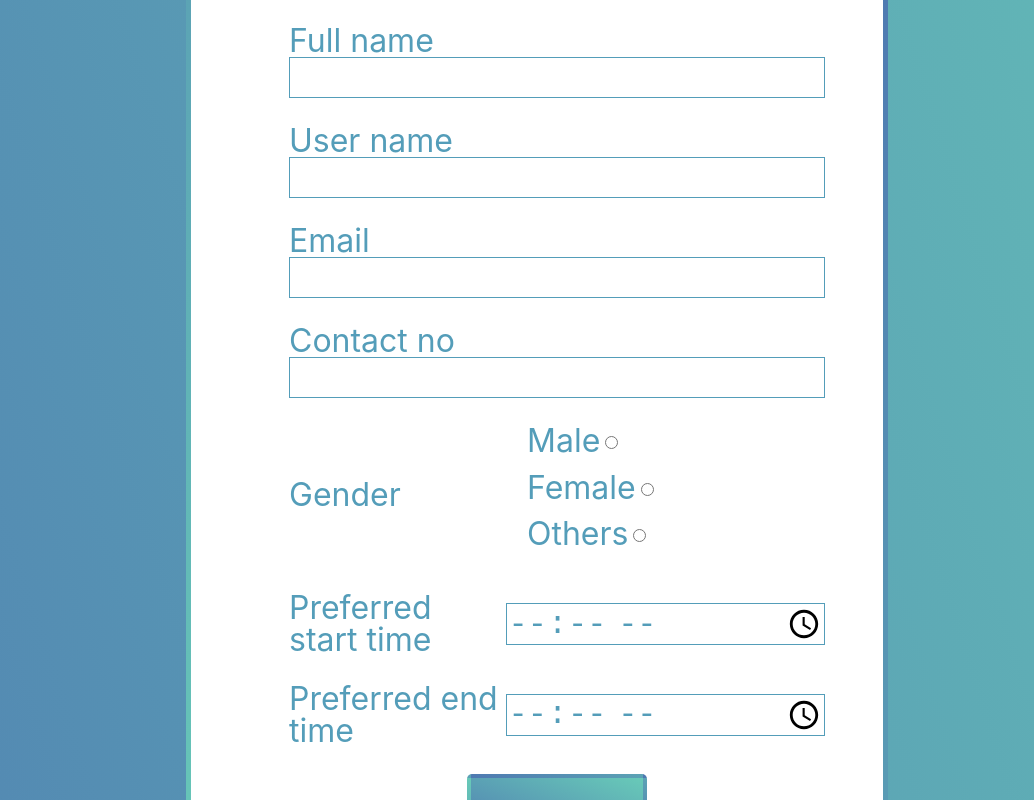
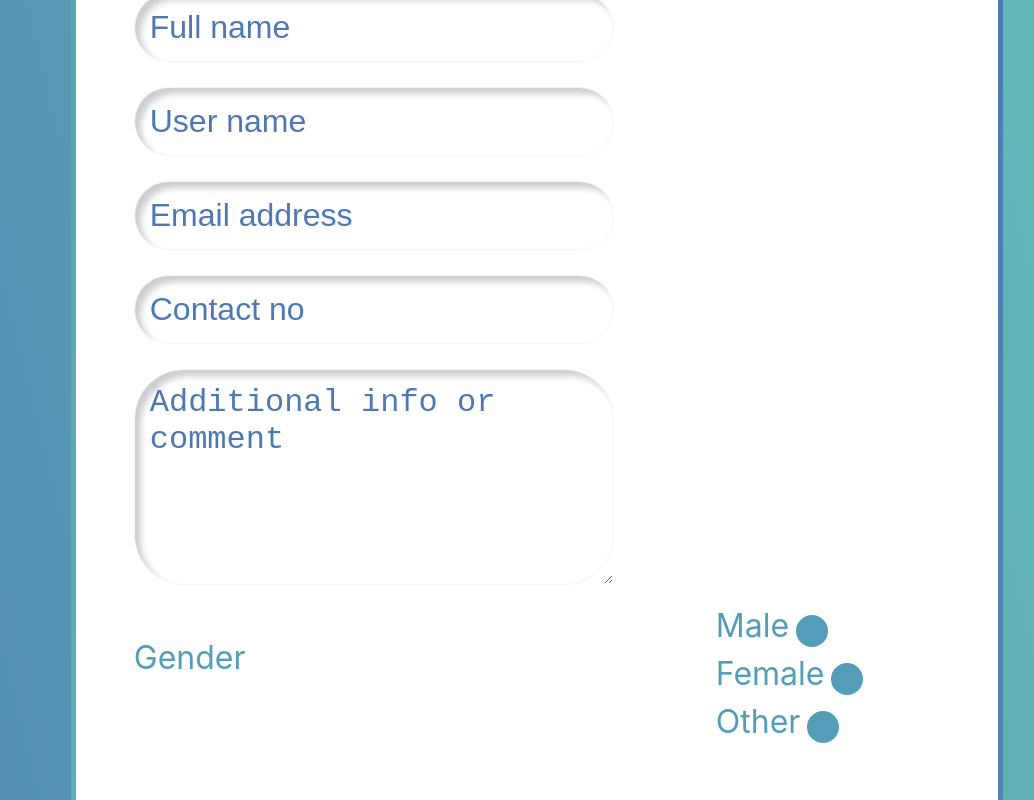
Before and after one commit to TITHI1244/G2E-volunteers, a React (Create React App) app in the folder i-volunteer/: page / in a window 1280 px wide. Shown: the part 1680-2480 px from the top of the page, without its empty margins (103-1137 px from the left). Built offline with nearby package versions, Linux system fonts and the light colour scheme.

Commit message:
added skills field, and map(with bug)

```diff
--- a/i-volunteer/package.json
+++ b/i-volunteer/package.json
@@ -6,6 +6,7 @@
     "@testing-library/jest-dom": "^5.13.0",
     "@testing-library/react": "^11.2.7",
     "@testing-library/user-event": "^12.8.3",
+    "google-maps-react": "^2.0.6",
     "react": "^17.0.2",
     "react-dom": "^17.0.2",
     "react-router-dom": "^5.2.0",
--- a/i-volunteer/src/App.css
+++ b/i-volunteer/src/App.css
@@ -130,10 +130,10 @@ nav ul li a:hover {
 }
 
 .event-section p {
-  font-size: 2rem;
+  font-size: 1.5rem;
   line-height: 3.5rem;
-  text-align: center;
-  font-weight: bold;
+  /* text-align: ; */
+  text-shadow: 2px 2px 8px #000;
 }
 
 .event-button {
@@ -151,7 +151,7 @@ nav ul li a:hover {
   margin: auto 5%;
 }
 
-.registration-section h1, .contact-section h3 {
+.registration-section h1, .contact-header {
   font-size: 4rem;
   text-align: center;
   text-transform: uppercase;
@@ -163,42 +163,123 @@ nav ul li a:hover {
   text-transform: capitalize;
 }
 
-.registration-form input, .contact-form input, textarea {
+.registration-flex {
+  display: flex;
+  flex-wrap: wrap;
+  justify-content: space-between;
+}
+
+.registration-info {
+  flex-grow: 0.5;
+}
+
+.registration-info div {
+  margin-bottom: 8%;
+}
+
+.gender-div {
+  display: flex;
+  justify-content: space-between;
+}
+
+.registration-form {
+  width: 80%;
+}
+
+.registration-form input, .registration-form textarea {
+  margin-bottom: 5%;
+}
+
+.registration-form input, .registration-form textarea {
+  display: block;
+  width: 90%;
   font-size: 2rem;
   color: #549db9;
-  border: 1px solid #549db9;
+  border-radius: 8px;
+  padding: 3%;
+  border: 1px solid rgb(203, 206, 209, 0.2);
   outline: none;
+  transition: 0.1s ease;
+  border-radius: 50px;
+  box-shadow: inset 6px 6px 6px #cbced1, inset -6px -6px 6px white;
 }
 
-.registration-form li, .contact-form li {
-  display: flex;
-  flex-wrap: wrap;
-  align-items: center;
-  font-size: 2rem;
-  margin-bottom: 5%;
+.registration-form input::placeholder, .registration-form textarea::placeholder {
+  color: #4e78b1;
+}
+
+.registration-form input:hover, .registration-form textarea:hover {
+  border: 1px solid transparent;
+  border-image: linear-gradient(to right top, #68cab8 0%, #4e78b1 100%);
+  border-image-slice: 1;
 }
 
 .gender-input {
   display: flex;
+  flex-direction: column;
   flex-wrap: wrap;
-  align-items: center;
   font-size: 2rem;
   justify-content: space-between;
 }
 
-.registration-form > li > label,
-.registration-form li p, .contact-form > li > label {
-  flex: 1 0 120px;
-  max-width: 220px;
+.gender-input label {
+  display: block;
+  position: relative;
+  margin-bottom: 1rem;
+  cursor: pointer;
+  user-select: none;
 }
 
-.registration-form > li > label + *,
-.gender-input, .contact-form > li > label + * {
-  flex: 1 0 220px;
+.gender-input input {
+  position: absolute;
+  top: 15px;
+  opacity: 0;
+  cursor: pointer;
 }
 
-.gender-input li {
-  width: 150px;
+.checkbox {
+  position: absolute;
+  top: 5px;
+  margin-left: 6%;
+  height: 1em;
+  width: 1em;
+  background-color: #549db9;
+  border-radius: 50%;
+}
+
+.gender-input:hover input ~ .checkbox {
+  background-color: gray;
+}
+
+.gender-input label input:checked ~ .checkbox {
+  background-color: #549db9;
+}
+
+.checkbox:after {
+  content: "";
+  position: absolute;
+  display: none;
+  top: 8px;
+	left: 8px;
+	width: 1rem;
+	height: 1rem;
+	border-radius: 50%;
+	background: white;
+}
+
+.gender-input label input:checked ~ .checkbox:after {
+  display: block;
+}
+
+.skills {
+  padding: 100px;
+  display: flex;
+  flex-direction: column;
+  color: #000;
+}
+
+input[type=checkbox] {
+  width: 5%;
 }
 
 .form-button {
@@ -206,6 +287,10 @@ nav ul li a:hover {
   justify-content: center;
   text-transform: uppercase;
   letter-spacing: .09em;
+}
+
+.required-field {
+  color: red;
 }
 
 .modal-container {
@@ -216,6 +301,7 @@ nav ul li a:hover {
   padding-top: 15%;
   margin-left: 20%;
 }
+
 .thanks-modal {
   z-index: 1;
   width: 80%;
@@ -245,13 +331,27 @@ nav ul li a:hover {
   cursor: pointer;
 }
 
+.contact {
+  display: grid;
+  grid-template-columns: 45% 55%;
+  justify-content: space-around;
+}
+
+.contact div:first-of-type {
+  padding-right: 5%;
+  border-right: 1px solid rgb(255, 255, 255, 0.1);
+}
+
 .contact-info {
   text-align: center;
+  margin-top: 15%;
 }
 
 .contact-info li {
   list-style-type: none;
   font-size: 1.5rem;
+  line-height: 5rem;
+  font-style: italic;
 }
 
 .contact-info li:first-of-type {
@@ -259,10 +359,39 @@ nav ul li a:hover {
   font-weight: bold;
 }
 
-.contact-section h2 {
-  font-size: 3rem;
+.contact h2 {
+  font-size: 2rem;
   text-transform: capitalize;
   text-align: center;
+}
+
+.contact-form {
+  width: 80%;
+  margin: auto;
+}
+
+.contact-form input, .contact-form textarea {
+  display: block;
+  color: #549db9;
+  margin: 1em auto;
+  padding: 1em;
+  width: 80%;
+  border-radius: 8px;
+  border-style: none;
+  border: 1px solid #549db9;
+  transition: 0.1s ease;
+  outline: none;
+}
+
+.contact-form input:hover, .contact-form textarea:hover {
+  border: 1px solid transparent;
+  border-image: linear-gradient(to right top, #68cab8 0%, #4e78b1 100%);
+  border-image-slice: 1;
+}
+
+.contact-form .form-button button {
+  font-size: 1rem;
+  padding: 0.7em;
 }
 
 .cards-container {
@@ -299,8 +428,18 @@ nav ul li a:hover {
   font-weight: 600;
 }
 
+.card-null {
+  text-align: center;
+}
+
+.map {
+  width: "500px";
+  height: "500px";
+}
+
 footer {
   background-color: #303d4e;
+  margin-top: 5%;
   padding-top: 2%;
   padding-bottom: 2%;
   text-align: center;
--- a/i-volunteer/src/App.js
+++ b/i-volunteer/src/App.js
@@ -12,8 +12,8 @@ import About from './Components/About';
 
 function App() {
   const [shifts, setShifts] = useState([]);
-  const addNewShift = (fullName, userName, email, contact, gender, startTime, endTime) => {
-    const newShift = {fullName, userName, email, contact, gender, startTime, endTime};
+  const addNewShift = (fullName, userName, email, contact, gender, startTime, endTime, skills) => {
+    const newShift = {fullName, userName, email, contact, gender, startTime, endTime, skills};
     setShifts([...shifts, newShift]);
 }
   return (
--- a/i-volunteer/src/Components/Contact.js
+++ b/i-volunteer/src/Components/Contact.js
@@ -3,16 +3,22 @@ import ContactForm from './ContactForm';
 
 export default function Contact() {
     return (
-        <div className="contact-section" data-index="2">
-            <h3>We'd love to hear from you!</h3>
-            <h2>Contact us directly 👇</h2>
+        <>
+        <h3 className="contact-header">I'd love to hear from you!</h3>
+        <div className="contact">
+            <div>
+                <h2>Contact me directly 👇</h2>
                 <ul className="contact-info">
                     <li>TITHI KUNDU</li>
                     <li>tithi124410@gmail.com</li>
                     <li>+45 91 62 76 55</li>
                 </ul>
-            <h2>Or via this form 👇</h2>
+            </div>
+            <div>
+                <h2>Contact Form</h2>
                 <ContactForm />
             </div>
+        </div>
+        </>
     )
 }
--- a/i-volunteer/src/Components/ContactForm.js
+++ b/i-volunteer/src/Components/ContactForm.js
@@ -19,26 +19,12 @@ Query: ${query}`);
     }
     return (
         <form className="contact-form" onSubmit={handleSubmit} method="POST">
-            <ul>
-                <li>
-                    <label htmlFor="name">Name</label>
-                    <input type="text" id="name" value={name} onChange={e => setName(e.target.value)} />
-                </li>
-                <li>
-                    <label htmlFor="email">Email</label>
-                    <input type="email" id="email" value={email} onChange={e => setEmail(e.target.value)} />
-                </li>
-                <li>
-                    <label htmlFor="contact">Contact no</label>
-                    <input type="tel" id="contact" value={contact} onChange={e => setContact(e.target.value)} />
-                </li>
-                <li>
-                    <label htmlFor="query">Your query</label>
-                    <textarea name="query" id="query" value={query} onChange={e => setQuery(e.target.value)} rows="5" cols="25" />
-                </li>
-            </ul>
+            <input type="text" id="name" value={name} placeholder="Your name" onChange={e => setName(e.target.value)} />
+            <input type="email" id="email" value={email} placeholder="Email address" onChange={e => setEmail(e.target.value)} />
+            <input type="tel" id="contact" value={contact} placeholder="Contact no" onChange={e => setContact(e.target.value)} />
+            <textarea name="query" id="query" value={query} placeholder="Your query/comment" onChange={e => setQuery(e.target.value)} rows="5" cols="25" />
             <div className="form-button">
-                <button type="submit">Contact us</button>
+                <button type="submit">Submit</button>
             </div>
         </form>
     )
--- a/i-volunteer/src/Components/Home.js
+++ b/i-volunteer/src/Components/Home.js
@@ -1,14 +1,14 @@
 import React from 'react';
 import EventSection from './EventSection';
 import Registration from './Registration';
-import Contact from './Contact';
+import ContactSection from './ContactSection';
 
 export default function Home({addNewShift}) {
     return (
         <>
             <EventSection />
             <Registration addNewShift={addNewShift} />
-            <Contact />
+            <ContactSection />
         </>
     )
 }
--- a/i-volunteer/src/Components/RegistrationForm.js
+++ b/i-volunteer/src/Components/RegistrationForm.js
@@ -1,4 +1,5 @@
 import React, { useState } from 'react';
+import Skills from './Skills';
 
 export default function RegistrationForm({addNewShift}) {
     const [fullName, setFullName] = useState("");
@@ -8,64 +9,62 @@ export default function RegistrationForm({addNewShift}) {
     const [gender, setGender] = useState("");
     const [startTime, setStartTime] = useState("");
     const [endTime, setEndTime] = useState("");
+    const [additional, setAdditional] = useState("");
+    const [skills, setSkills] = useState([]);
     const [modal, setModal] = useState(false);
 
     const handleSubmit = (e) => {
+        setModal(true);
         e.preventDefault();
-        addNewShift(fullName, userName, email, contact, gender, startTime, endTime);
+        addNewShift(fullName, userName, email, contact, gender, startTime, endTime, additional, skills);
         setFullName("");
         setUserName("");
         setEmail("");
         setContact("");
-        setGender("Male");
         setStartTime("");
         setEndTime("");
+        setAdditional("");
+        setGender("");
+        setSkills([]);
     }
-    const showModal = () => {
-        console.log("yes")
-        setModal(true);
+    const handleGenderChange = (e) => {
+        setGender(e.target.value);
     }
-
+    const getVolunteerSkills = (skillsArray) => {
+        setSkills(skillsArray);
+    }
     const hideModal = () => {
         setModal(false);
     }
     return (
-        <form onSubmit={handleSubmit}>
-            <ul className="registration-form">
-                <li>
-                    <label htmlFor="full-name">Full name</label>
-                    <input type="text" id="full-name" value={fullName} onChange={e => setFullName(e.target.value)} required />
-                </li>
-                <li>
-                    <label htmlFor="user-name">User name</label>
-                    <input type="text" id="user-name" value={userName} onChange={e => setUserName(e.target.value)} required />
-                </li>
-                <li>
-                    <label htmlFor="email">Email</label>
-                    <input type="email" id="email" value={email} onChange={e => setEmail(e.target.value)} required />
-                </li>
-                <li>
-                    <label htmlFor="contact">Contact no</label>
-                    <input type="tel" id="contact" value={contact} onChange={e => setContact(e.target.value)} required />
-                </li>
-                <li>
+        <form onSubmit={handleSubmit} className="registration-form">
+            <div className="registration-flex">
+                <div>
+                    <input type="text" id="full-name" value={fullName} placeholder="Full name" onBlur={e => console.log('done')} onChange={e => setFullName(e.target.value)} required />
+                    <input type="text" id="user-name" value={userName} placeholder="User name" onChange={e => setUserName(e.target.value)} required />
+                    <input type="email" id="email" value={email} placeholder="Email address" onChange={e => setEmail(e.target.value)} required />
+                    <input type="tel" id="contact" value={contact} placeholder="Contact no" onChange={e => setContact(e.target.value)} required />
+                    <textarea name="additional" id="additional" value={additional} placeholder="Additional info or comment" onChange={e => setAdditional(e.target.value)} rows="5" cols="25" />
+                </div>
+                <div className="registration-info">
+                    <div className="gender-div">
                         <p>Gender</p>
-                    <ul className="gender-input">
-                        <li>
-                            <label htmlFor="gender">Male</label>
-                            <input type="radio" id="contact" value="Male" onChange={e => setGender(e.target.value)} />
-                        </li>
-                        <li>
-                            <label htmlFor="gender">Female</label>
-                            <input type="radio" id="contact" value="Female" onChange={e => setGender(e.target.value)} />
-                        </li>
-                        <li>
-                            <label htmlFor="gender">Others</label>
-                            <input type="radio" id="contact" value="Others" onChange={e => setGender(e.target.value)} />
-                        </li>
-                    </ul>
-                </li>
-                <li>
+                        <div className="gender-input" onChange={handleGenderChange}>
+                            <label htmlFor="gender">Male
+                                <input type="radio" name="gender" value="Male" />
+                                <span className="checkbox" />
+                            </label>
+                            <label htmlFor="gender">Female
+                                <input type="radio" name="gender" value="Female" />
+                                <span className="checkbox" />
+                            </label>
+                            <label htmlFor="gender">Other
+                                <input type="radio" name="gender" value="Other" />
+                                <span className="checkbox" />
+                            </label>
+                        </div>
+                    </div>
+                    <div>
                         <label htmlFor="start-time">Preferred start time</label>
                         <input
                             type="time"
@@ -75,8 +74,8 @@ export default function RegistrationForm({addNewShift}) {
                             max="18:00"
                             onChange={(e) => setStartTime(e.target.value)}
                         />
-                </li>
-                <li>
+                    </div>
+                    <div>
                         <label htmlFor="end-time">Preferred end time</label>
                         <input
                             type="time"
@@ -86,9 +85,12 @@ export default function RegistrationForm({addNewShift}) {
                             max="18:00"
                             onChange={(e) => setEndTime(e.target.value)}
                         />
-                </li>
+                    </div>
+                    <Skills volunteerSkills={getVolunteerSkills} />
+                </div>
+            </div>
             <div className="form-button">
-                    <button type="submit" onClick={showModal}>
+                <button type="submit">
                     Join Now!
                 </button>
             </div>
@@ -101,7 +103,6 @@ export default function RegistrationForm({addNewShift}) {
                     </div>
                 </div> : <div />}
             </div>
-            </ul>
         </form>
     )
 }
--- /dev/null
+++ b/i-volunteer/src/Components/Skills.js
@@ -0,0 +1,34 @@
+import React, { useState } from 'react';
+
+const skillSet = ['Certified electrician', 'Certified plumber', 'Certified carpenter', 'Certified forklift driver', 'Bartending experience', 'First aid course certified', 'Hygiene certified', 'Eager to help in anything'];
+
+export default function Skills({volunteerSkills}) {
+    const [isChecked, setIsChecked] = useState(
+        new Array(skillSet.length).fill(false)
+    );
+    const handleChange = (position) => {
+        const newState = isChecked.map((item, index) => index === position ? !item : item);
+        setIsChecked(newState);
+    }
+    const submitSkills = () => {
+        const filteredIndex = isChecked.map((item, index) => {
+            if(item === true) {
+                return skillSet.filter((skill, position) => position === index)[0]
+        }});
+        const skillsArray = filteredIndex.filter(item => item !== undefined);
+        volunteerSkills(skillsArray);
+    }
+    return (
+        <div className="skills-container">
+            Skills
+            <div className="skills" onBlur={submitSkills}>
+                {skillSet.map((skill, index) =>
+                    <div className="skill-item">
+                        <input type="checkbox" id={`skill-${index}`} name={skill} value={skill} checked={isChecked[index]} onChange={() => handleChange(index)} />
+                        <label htmlFor={`skill-${index}`}>{skill}</label>
+                    </div>
+                    )}
+            </div>
+        </div>
+    )
+}
```
Also changed, not shown: i-volunteer/src/Components/Card.js (added, +21 -0 lines), i-volunteer/src/Components/ContactSection.js (added, +12 -0 lines), i-volunteer/src/Components/ShiftList.js (+12 -19 lines), i-volunteer/src/Components/Venue.js (added, +53 -0 lines), 1 other file (tests, documents, lock files or other folders). Lines whose indentation alone changed are shown as unchanged.
